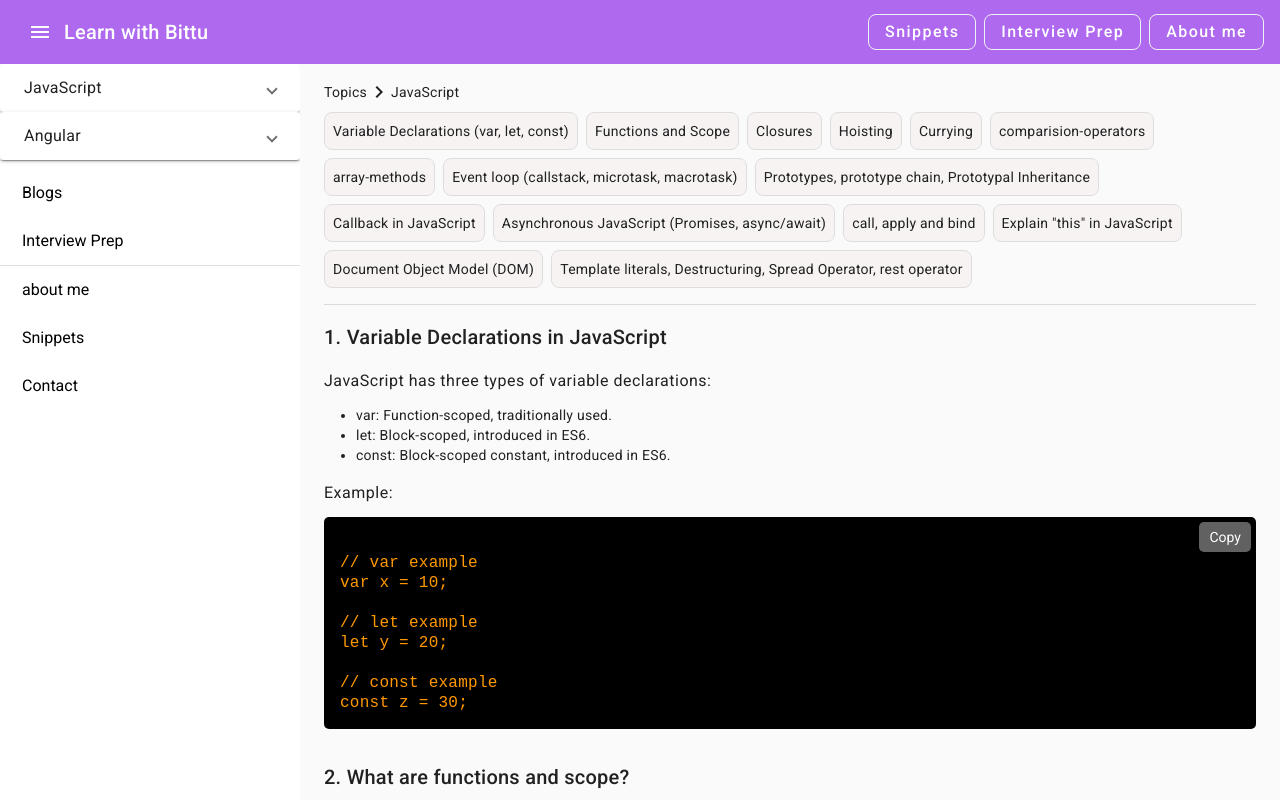
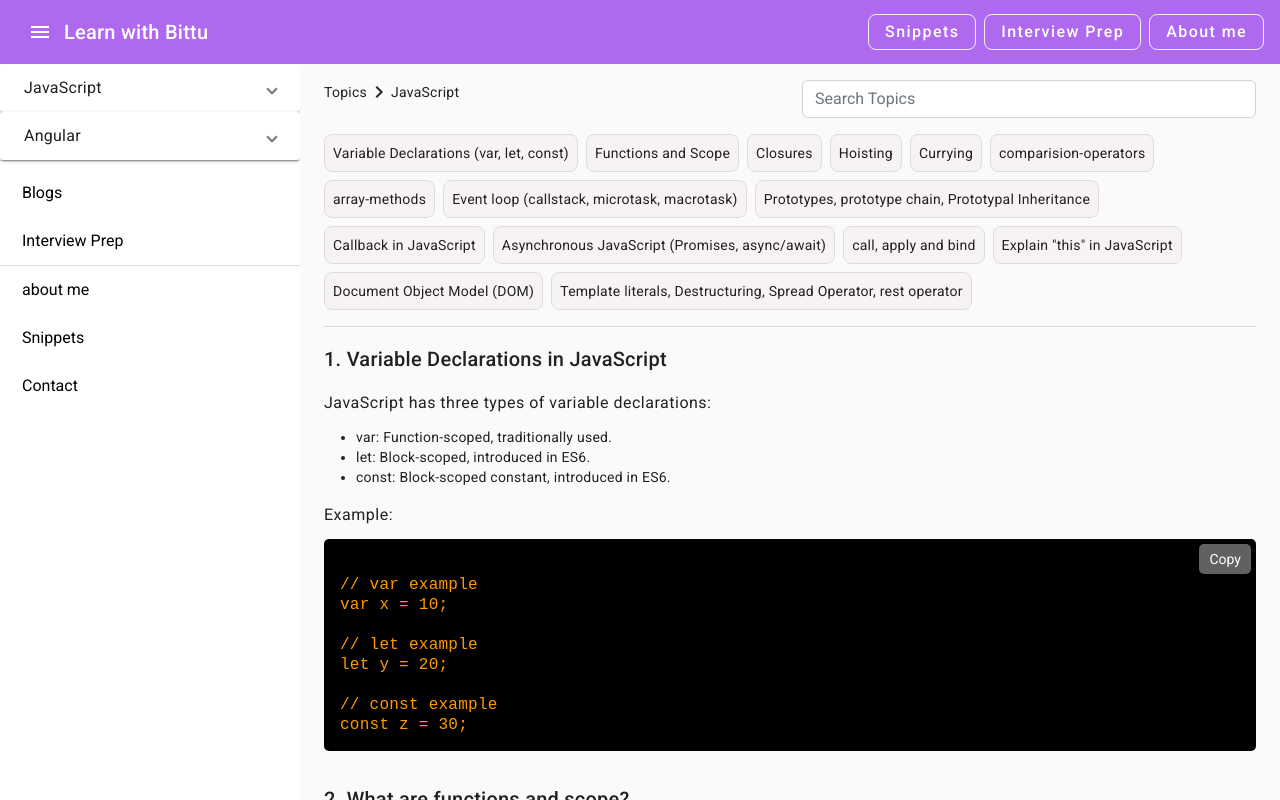
Before and after one commit to bittu1040/Learn-with-Bittu, an Angular app: page /javascript-articles in a window 1280 px wide. Built offline with nearby package versions, Linux system fonts and the light colour scheme.

Commit message:
search option in javascript page

```diff
--- a/src/app/components/javascript-articles/javascript-articles.component.html
+++ b/src/app/components/javascript-articles/javascript-articles.component.html
@@ -1,19 +1,25 @@
 <div class="container">
-    <div class="row mt-2">
-        <div class="column">
+    <div class="row mt-2 mb-3">
+        <div class="col-lg-6">
             <div class="d-flex align-items-center mt-2">
                 <div>Topics</div>
                 <mat-icon>keyboard_arrow_right</mat-icon>
                 <div>JavaScript</div>
             </div>
         </div>
+        <div class="col-lg-6 mt-2">
+            <input type="text" class="form-control" placeholder="Search Topics" [(ngModel)]="searchQuery">
+        </div>
     </div>
+
+
+
 
 
     <div class="row mt-2 mb-3">
         <div class="col">
             <div class="d-flex flex-wrap gap-2">
-                <div *ngFor="let topic of JSTopics" class="custom-box" (click)="navigateToJSTopic(topic.id)">
+                <div *ngFor="let topic of filteredTopics" class="custom-box" (click)="navigateToJSTopic(topic.id)">
                     {{topic.name}}</div>
             </div>
         </div>
--- a/src/app/components/javascript-articles/javascript-articles.component.ts
+++ b/src/app/components/javascript-articles/javascript-articles.component.ts
@@ -14,6 +14,7 @@ export class JavascriptArticlesComponent implements OnInit {
   activeTopicId: string | null = null;
 
   copyButton:boolean= true;
+  searchQuery: string = '';
 
   curryingCodeSnippet: string = curryingCodeSnippet;
   closureCodeSnippet: string = closureCodeSnippet;
@@ -52,4 +53,8 @@ export class JavascriptArticlesComponent implements OnInit {
       element.scrollIntoView({ behavior: 'smooth', block: 'center', inline: 'nearest' });
     }
   }
+
+  get filteredTopics() {
+    return this.JSTopics.filter((topic:any) => topic.name.toLowerCase().includes(this.searchQuery.toLowerCase()));
 }
+}
```
